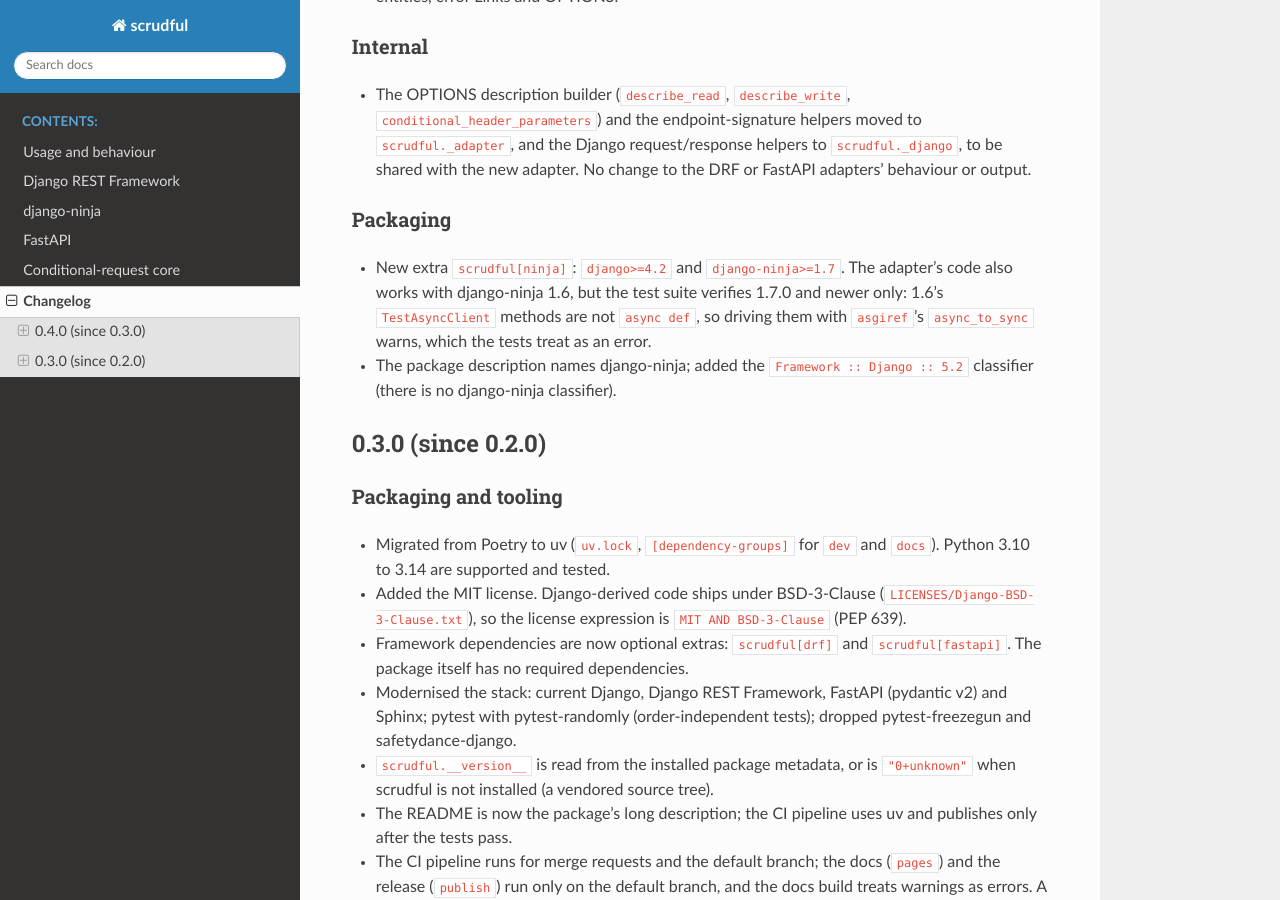
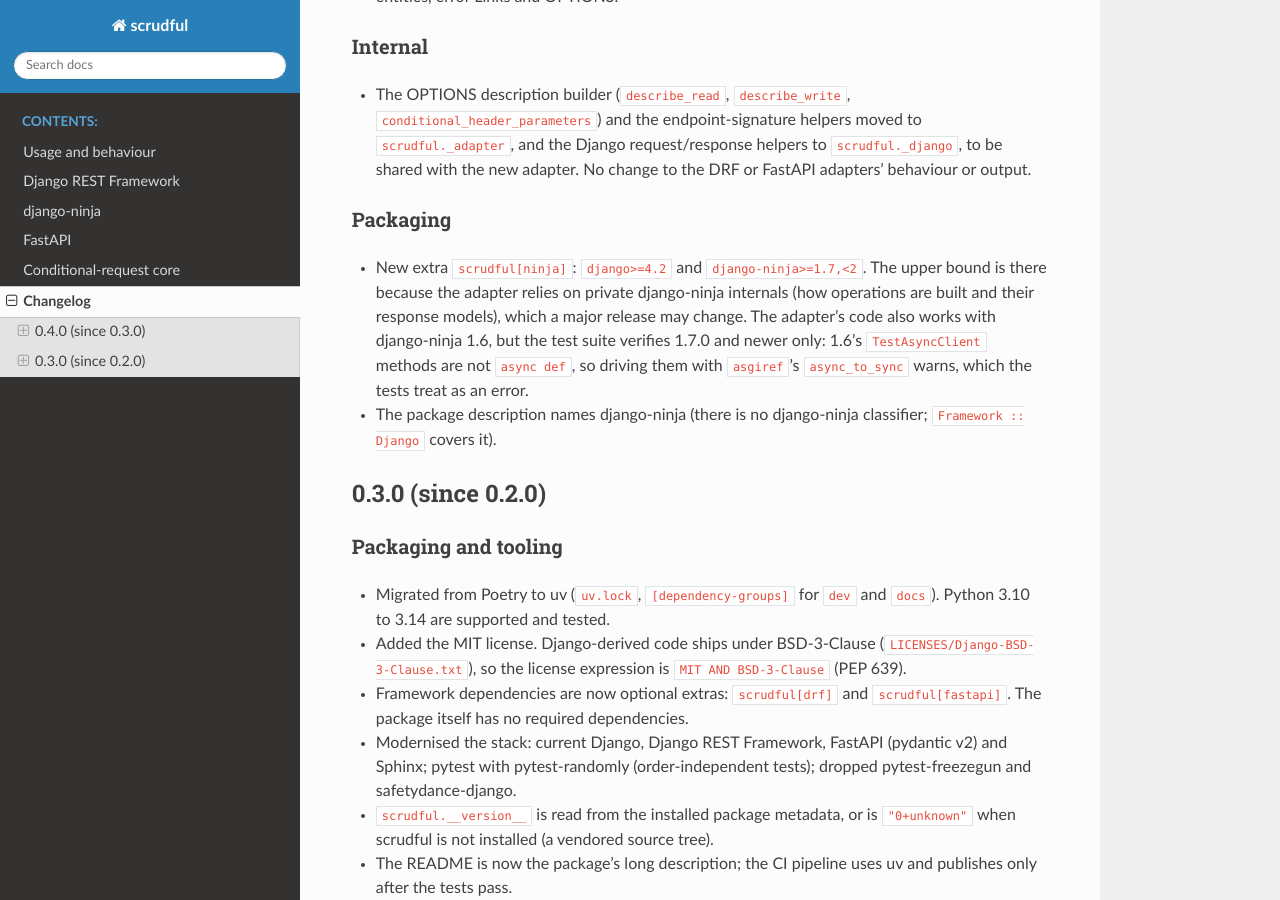
Before and after one commit to mimotoai/scrudful, a Sphinx documentation site: the page built from docs/source/changelog.rst, in a window 1280 px wide and 900 px high, scrolled down 1304 px. Built offline with Sphinx 7.4.7 and the Read the Docs theme 3.1.0, drawn with Linux system fonts in a browser that asks for light colours.

Commit message:
packaging: django-ninja>=1.7,<2 for the ninja extra; drop the Framework :: Django :: 5.2 classifier (R24, R25)

```diff
--- a/CHANGELOG.rst
+++ b/CHANGELOG.rst
@@ -71,14 +71,16 @@
 Packaging
 ---------
 
-* New extra ``scrudful[ninja]``: ``django>=4.2`` and ``django-ninja>=1.7``.
+* New extra ``scrudful[ninja]``: ``django>=4.2`` and
+  ``django-ninja>=1.7,<2``. The upper bound is there because the adapter
+  relies on private django-ninja internals (how operations are built and
+  their response models), which a major release may change.
   The adapter's code also works with django-ninja 1.6, but the test suite
   verifies 1.7.0 and newer only: 1.6's ``TestAsyncClient`` methods are not
   ``async def``, so driving them with ``asgiref``'s ``async_to_sync`` warns,
   which the tests treat as an error.
-* The package description names django-ninja; added the
-  ``Framework :: Django :: 5.2`` classifier (there is no django-ninja
-  classifier).
+* The package description names django-ninja (there is no django-ninja
+  classifier; ``Framework :: Django`` covers it).
 
 0.3.0 (since 0.2.0)
 ===================
--- a/README.rst
+++ b/README.rst
@@ -28,7 +28,7 @@
 .. code-block:: console
 
     $ pip install "scrudful[drf]"      # Django >= 4.2, djangorestframework >= 3.15
-    $ pip install "scrudful[ninja]"    # Django >= 4.2, django-ninja >= 1.7
+    $ pip install "scrudful[ninja]"    # Django >= 4.2, django-ninja >= 1.7, < 2
     $ pip install "scrudful[fastapi]"  # fastapi >= 0.100
 
 Python 3.10 or newer is required.
--- a/docs/source/ninja.rst
+++ b/docs/source/ninja.rst
@@ -6,7 +6,8 @@
 context ``Link`` headers of the semantic-http spec, collections in the scrud
 list envelope, and an automatic OPTIONS answer (the spec's "HTTP Schema
 Resource"). Install it with ``pip install "scrudful[ninja]"`` (django-ninja
-1.7 or newer). It does not need Django REST Framework.
+1.7 or newer, below 2: the adapter relies on django-ninja internals). It does
+not need Django REST Framework.
 
 The example project in ``examples/ninja`` uses the three decorators, entities,
 error Links and OPTIONS on a ``Role`` resource scoped by an ``rbac_context``;
--- a/pyproject.toml
+++ b/pyproject.toml
@@ -10,7 +10,6 @@
 classifiers = [
     "Development Status :: 3 - Alpha",
     "Framework :: Django",
-    "Framework :: Django :: 5.2",
     "Framework :: FastAPI",
     "Programming Language :: Python :: 3 :: Only",
     "Programming Language :: Python :: 3.10",
@@ -28,7 +27,7 @@
 [project.optional-dependencies]
 drf = ["django>=4.2", "djangorestframework>=3.15"]
 fastapi = ["fastapi>=0.100"]
-ninja = ["django>=4.2", "django-ninja>=1.7"]
+ninja = ["django>=4.2", "django-ninja>=1.7,<2"]
 
 [dependency-groups]
 dev = [
```
Also changed, not shown: 1 other file.
